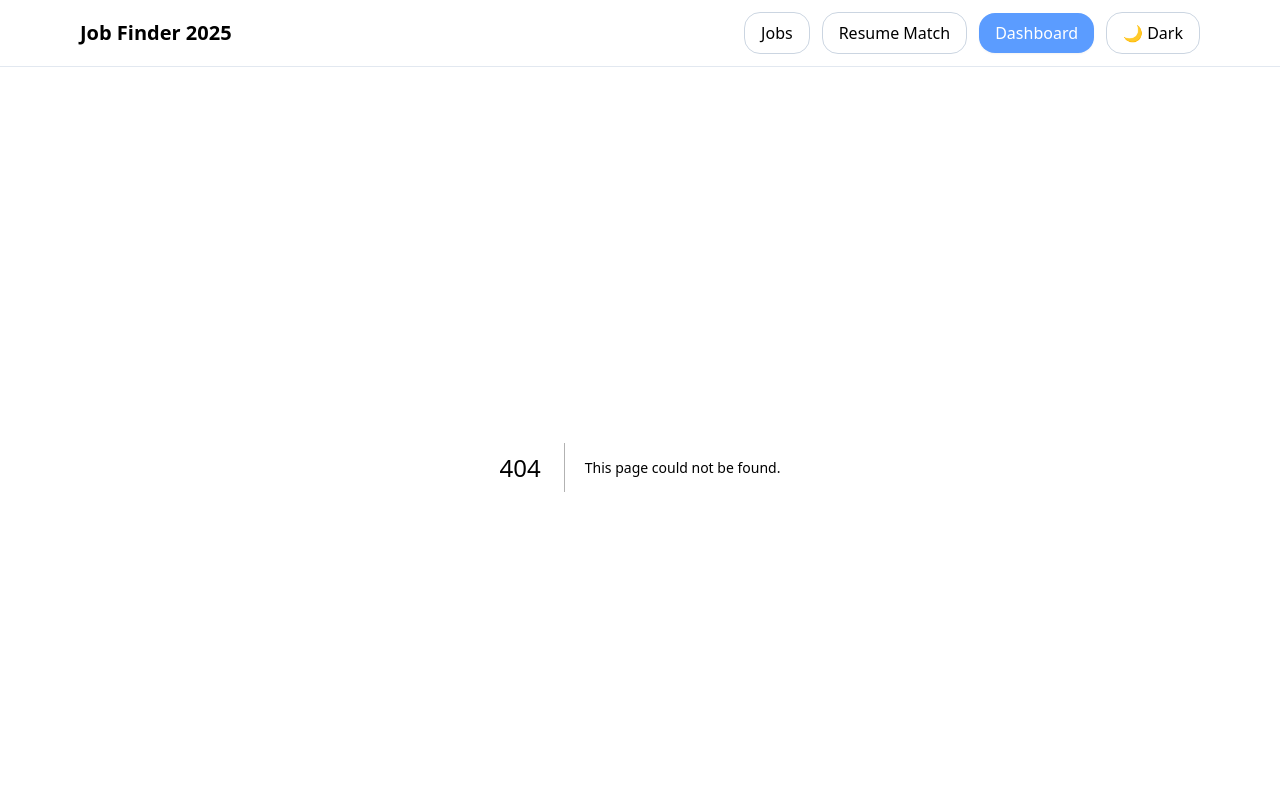
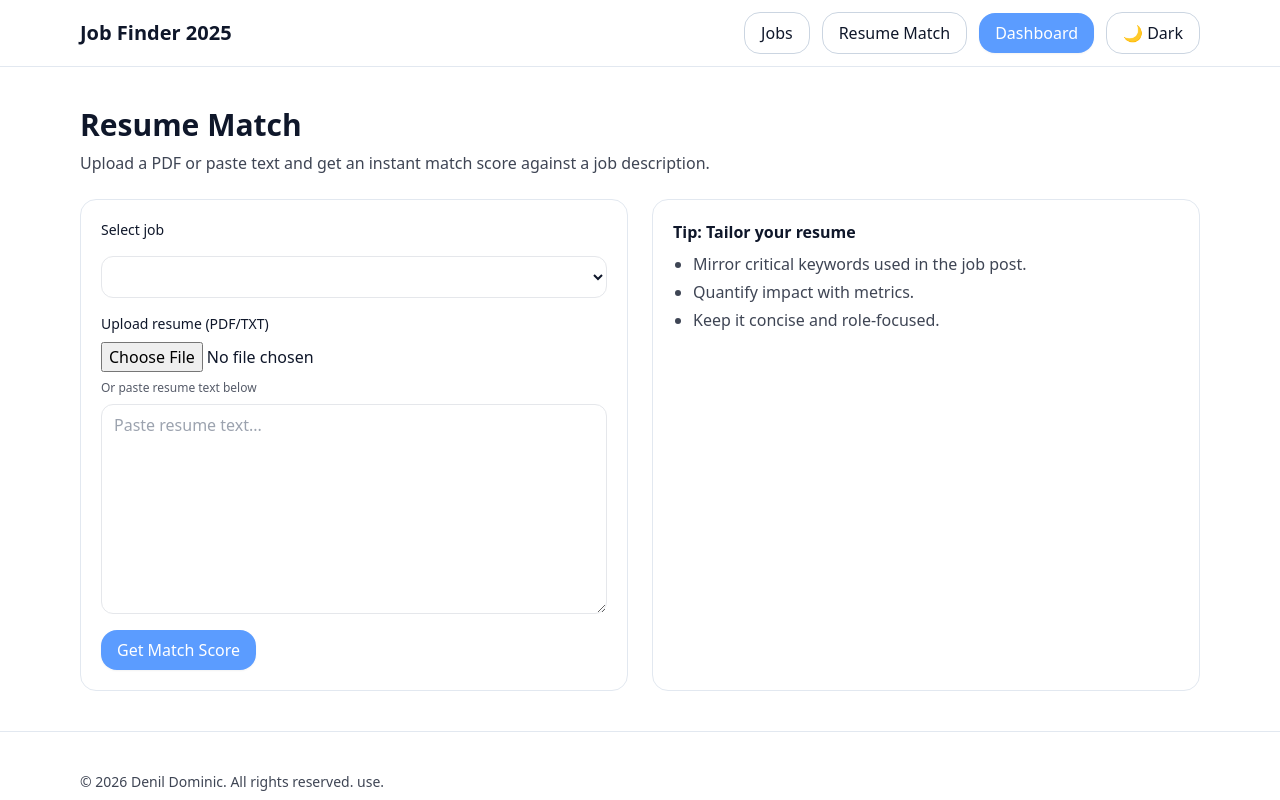
Before and after one commit to denildominic/jobledger, a Next.js app: page /resume-match in a window 1280 px wide. Before the commit this address had no page. Shown: the top 800 px of the page. Built offline with nearby package versions, Linux system fonts and the light colour scheme.

Commit message:
Resume match code added

```diff
--- /dev/null
+++ b/app/resume-match/page.tsx
@@ -0,0 +1,35 @@
+import { Store } from "@/lib/store";
+import ResumeMatchForm from "./resume-match-form";
+
+export default async function ResumeMatchPage({
+  searchParams,
+}: {
+  searchParams: { jobId?: string };
+}) {
+  const jobs = Store.getJobs();
+  const selected = jobs.find((j) => j.id === searchParams.jobId) || jobs[0];
+
+  return (
+    <section className="container py-10">
+      <h1 className="text-3xl font-bold">Resume Match</h1>
+      <p className="opacity-80 mt-2">
+        Upload a PDF or paste text and get an instant match score against a job
+        description.
+      </p>
+
+      <div className="mt-6 grid md:grid-cols-2 gap-6">
+        <div className="rounded-2xl border border-slate-200 dark:border-slate-800 p-5">
+          <ResumeMatchForm jobs={jobs} initialJobId={selected?.id} />
+        </div>
+        <div className="rounded-2xl border border-slate-200 dark:border-slate-800 p-5">
+          <h3 className="font-semibold">Tip: Tailor your resume</h3>
+          <ul className="list-disc ml-5 mt-2 opacity-80 space-y-1">
+            <li>Mirror critical keywords used in the job post.</li>
+            <li>Quantify impact with metrics.</li>
+            <li>Keep it concise and role-focused.</li>
+          </ul>
+        </div>
+      </div>
+    </section>
+  );
+}
--- /dev/null
+++ b/app/resume-match/resume-match-form.tsx
@@ -0,0 +1,109 @@
+"use client";
+
+import { useState } from "react";
+import type { Job } from "@/lib/store";
+
+export default function ResumeMatchForm({
+  jobs,
+  initialJobId,
+}: {
+  jobs: Job[];
+  initialJobId?: string;
+}) {
+  const [jobId, setJobId] = useState(initialJobId || jobs[0]?.id);
+  const [text, setText] = useState("");
+  const [file, setFile] = useState<File | null>(null);
+  const [loading, setLoading] = useState(false);
+  const [result, setResult] = useState<{
+    score: number;
+    overlap: string[];
+  } | null>(null);
+  const [error, setError] = useState<string | null>(null);
+
+  async function onSubmit(e: React.FormEvent) {
+    e.preventDefault();
+    setLoading(true);
+    setError(null);
+    setResult(null);
+    try {
+      const form = new FormData();
+      if (file) form.append("file", file);
+      form.append("text", text);
+      form.append("jobId", jobId || "");
+      const res = await fetch("/api/resume/match", {
+        method: "POST",
+        body: form,
+      });
+      if (!res.ok) throw new Error(await res.text());
+      const data = await res.json();
+      setResult(data);
+    } catch (err: any) {
+      setError(err.message || "Something went wrong");
+    } finally {
+      setLoading(false);
+    }
+  }
+
+  return (
+    <form onSubmit={onSubmit} className="space-y-4">
+      <label className="block text-sm font-medium">Select job</label>
+      <select
+        value={jobId}
+        onChange={(e) => setJobId(e.target.value)}
+        className="w-full rounded-xl border px-3 py-2 bg-transparent"
+      >
+        {jobs.map((j) => (
+          <option key={j.id} value={j.id}>
+            {j.title} — {j.company}
+          </option>
+        ))}
+      </select>
+
+      <div className="grid gap-2">
+        <label className="block text-sm font-medium">
+          Upload resume (PDF/TXT)
+        </label>
+        <input
+          type="file"
+          accept=".pdf,.txt"
+          onChange={(e) => setFile(e.target.files?.[0] || null)}
+        />
+        <div className="text-xs opacity-70">Or paste resume text below</div>
+        <textarea
+          value={text}
+          onChange={(e) => setText(e.target.value)}
+          rows={8}
+          className="w-full rounded-xl border px-3 py-2 bg-transparent"
+          placeholder="Paste resume text..."
+        />
+      </div>
+
+      <button className="btn" disabled={loading}>
+        {loading ? "Scoring…" : "Get Match Score"}
+      </button>
+
+      {error && <div className="text-red-600 dark:text-red-400">{error}</div>}
+
+      {result && (
+        <div className="mt-4 rounded-xl border p-4 border-slate-200 dark:border-slate-800">
+          <div className="text-lg font-semibold">
+            Match Score: {(result.score * 100).toFixed(1)}%
+          </div>
+          <div className="mt-2 text-sm opacity-80">
+            Top overlapping keywords:
+          </div>
+          <div className="mt-2 flex flex-wrap gap-2">
+            {result.overlap.map((k, i) => (
+              <span
+                key={i}
+                className="text-xs px-2 py-1 rounded-full border border-slate-300 dark:border-slate-700"
+              >
+                {k}
+              </span>
+            ))}
+          </div>
+        </div>
+      )}
+    </form>
+  );
+}
```
